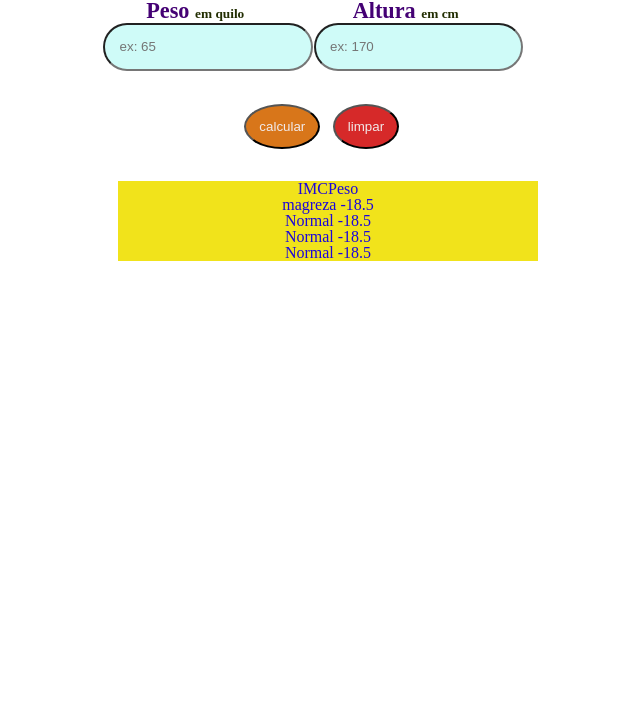
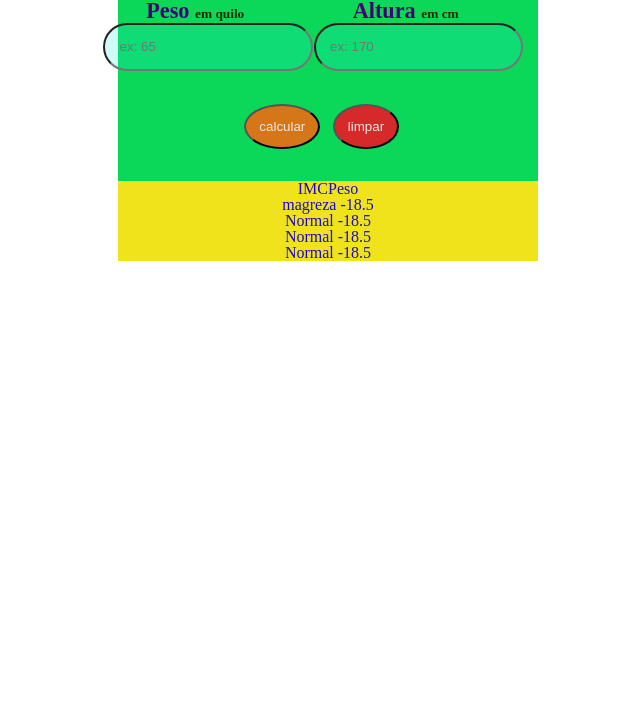
Before and after one commit to leandro-falcao/100DaysOfCode-calculadora-IMC-, a plain HTML site: page index.html in a window 1280 px wide. Shown: the part 72-800 px from the top of the page, without its empty margins (312-952 px from the left). Drawn offline with Linux system fonts and the light colour scheme.

Commit message:
enviando para github calculadora imc- del

```diff
--- a/style.css
+++ b/style.css
@@ -17,6 +17,7 @@ input{outline: unset;}
 #aplicacao{
    box-sizing: border-box;
    letter-spacing: -0.82%;
+   background-color: #0bd859;
 }
 
 /* a parte do topo da aplicação e titulo etc */
```
Also changed, not shown: 1 other file.
